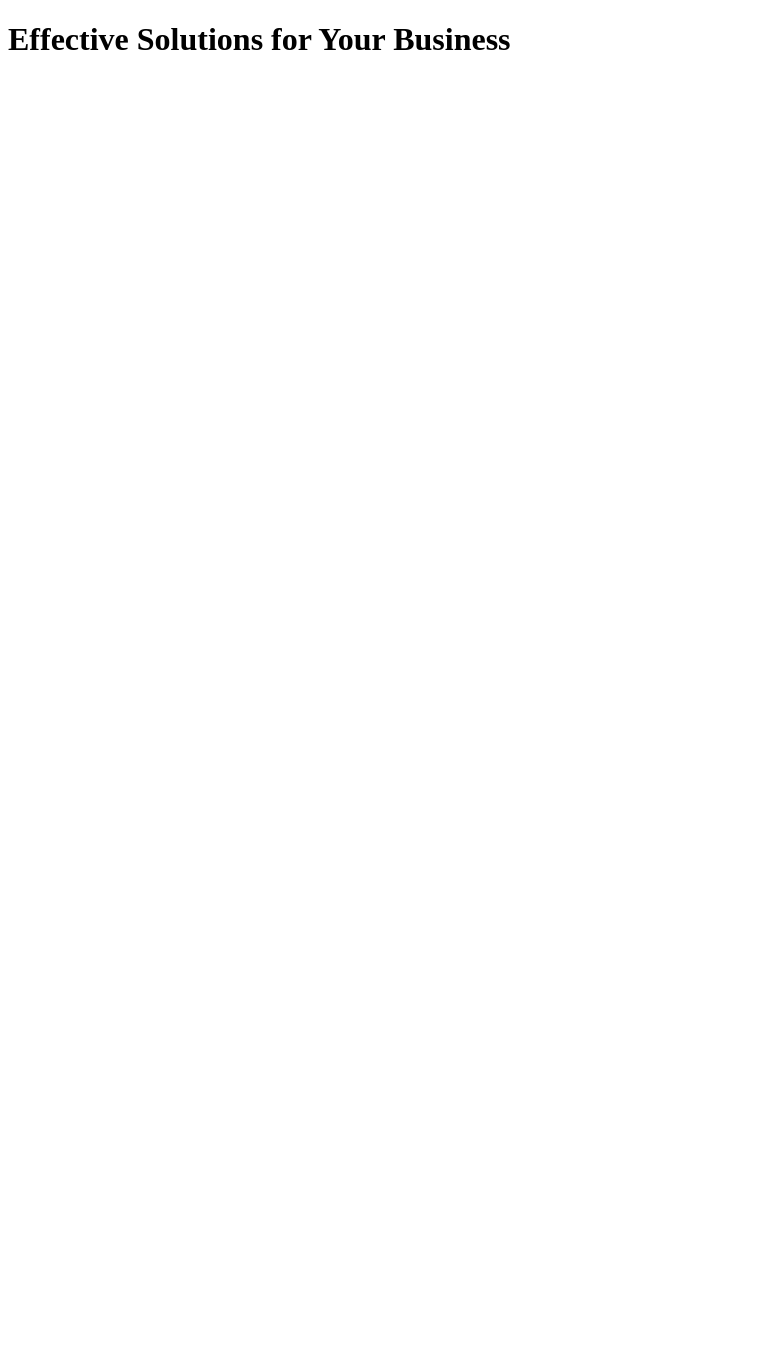
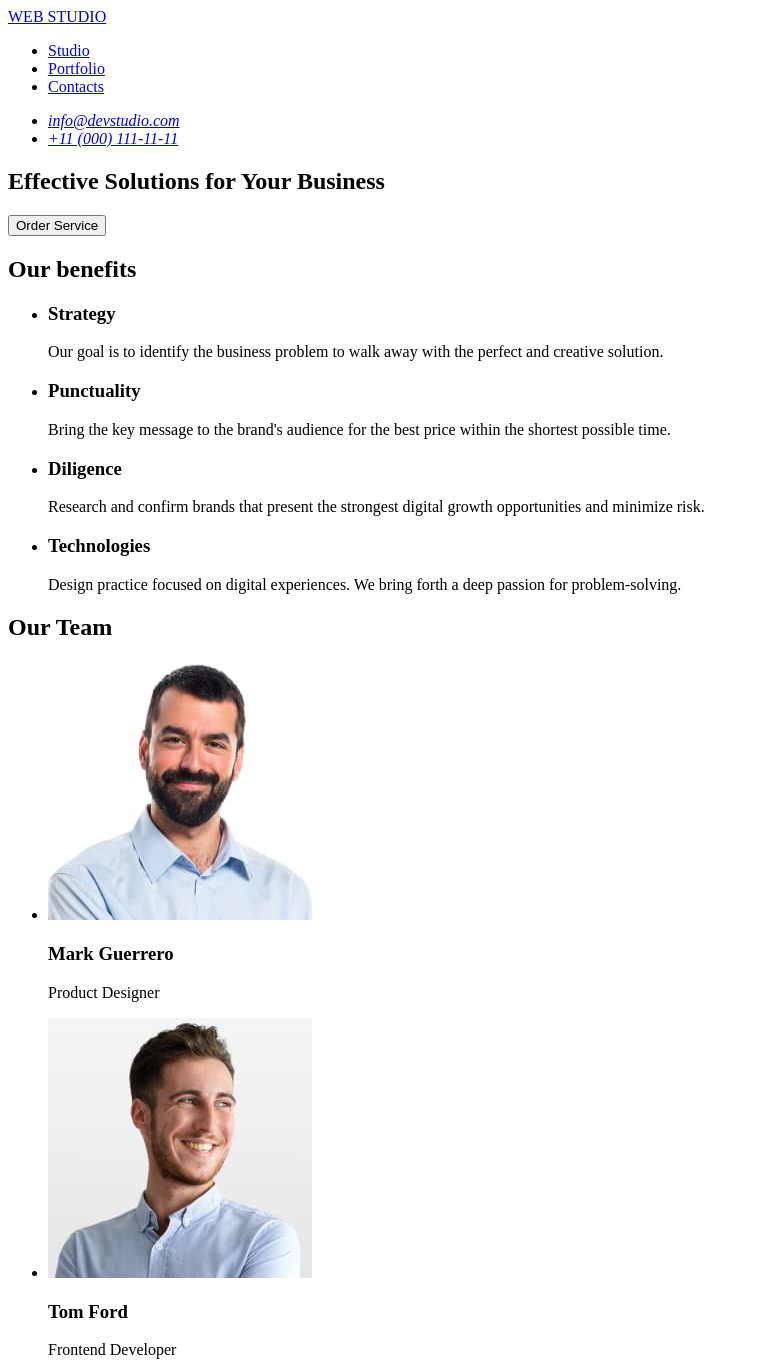
Before and after one commit to Nika1599/goit-markup-hw-01, a plain HTML site: page index.html in a window 1280 px wide. Shown: the top 1362 px of the page, without its empty margins (0-759 px from the left). Before the commit the page ends 800 px from the top, so only its background shows below. Drawn offline with Linux system fonts and the light colour scheme.

Commit message:
add images

```diff
--- a/index.html
+++ b/index.html
@@ -6,9 +6,120 @@
     <title>Web studio</title>
   </head>
   <body>
-    <header></header>
-    <main></main>
-    <footer></footer>
-    <h1>Effective Solutions for Your Business</h1>
+    <header>
+      <nav>
+        <a href="/index.html">WEB STUDIO</a>
+        <ul>
+          <li><a href="/index.html">Studio</a></li>
+          <li>
+            <a href="./index.html">Portfolio</a>
+          </li>
+          <li>
+            <a href="./index.html">Contacts</a>
+          </li>
+        </ul>
+      </nav>
+      <address>
+        <ul>
+          <li>
+            <a href="mailto:info@devstudio.com">info@devstudio.com</a>
+          </li>
+          <li>
+            <a href="tel:+110001111111">+11 (000) 111-11-11</a>
+          </li>
+        </ul>
+      </address>
+    </header>
+    <main>
+      <section>
+        <h1>Effective Solutions for Your Business</h1>
+        <button type="button">Order Service</button>
+      </section>
+      <section>
+        <h2>Our benefits</h2>
+        <ul>
+          <li>
+            <h3>Strategy</h3>
+            <p>
+              Our goal is to identify the business problem to walk away with the
+              perfect and creative solution.
+            </p>
+          </li>
+          <li>
+            <h3>Punctuality</h3>
+            <p>
+              Bring the key message to the brand's audience for the best price
+              within the shortest possible time.
+            </p>
+          </li>
+          <li>
+            <h3>Diligence</h3>
+            <p>
+              Research and confirm brands that present the strongest digital
+              growth opportunities and minimize risk.
+            </p>
+          </li>
+          <li>
+            <h3>Technologies</h3>
+            <p>
+              Design practice focused on digital experiences. We bring forth a
+              deep passion for problem-solving.
+            </p>
+          </li>
+        </ul>
+      </section>
+      <section>
+        <h2>Our Team</h2>
+        <ul>
+          <li>
+            <img
+              src="./img/mark_guerrero.jpg"
+              alt="Mark Guerrero-product designer"
+              width="264"
+              height="260"
+            />
+            <h3>Mark Guerrero</h3>
+            <p>Product Designer</p>
+          </li>
+          <li>
+            <img
+              src="./img/tom_ford.jpg"
+              alt="Tom Ford-frontend developer"
+              width="264"
+              height="260"
+            />
+            <h3>Tom Ford</h3>
+            <p>Frontend Developer</p>
+          </li>
+          <li>
+            <img
+              src="./img/camila_garcia.jpg"
+              alt="Camila Garcia-marketing"
+              width="264"
+              height="260"
+            />
+            <h3>Camila Garcia</h3>
+            <p>Marketing</p>
+          </li>
+          <li>
+            <img
+              src="./img/daniel_wilson.jpg"
+              alt="Daniel Wilson-UI Designer"
+              width="264"
+              height="260"
+            />
+            <h3>Daniel Wilson</h3>
+            <p>UI Designer</p>
+          </li>
+        </ul>
+      </section>
+    </main>
+    <footer>
+      <a href="/index.html">WEB STUDIO</a>
+      <p>
+        Increase the flow of customers and sales for your business with digital
+        marketing & growth solutions.
+      </p>
+    </footer>
   </body>
 </html>
```
Also changed, not shown: img/camila_garcia.jpg (added), img/daniel_wilson.jpg (added), img/mark_guerrero.jpg (added), img/tom_ford.jpg (added).
